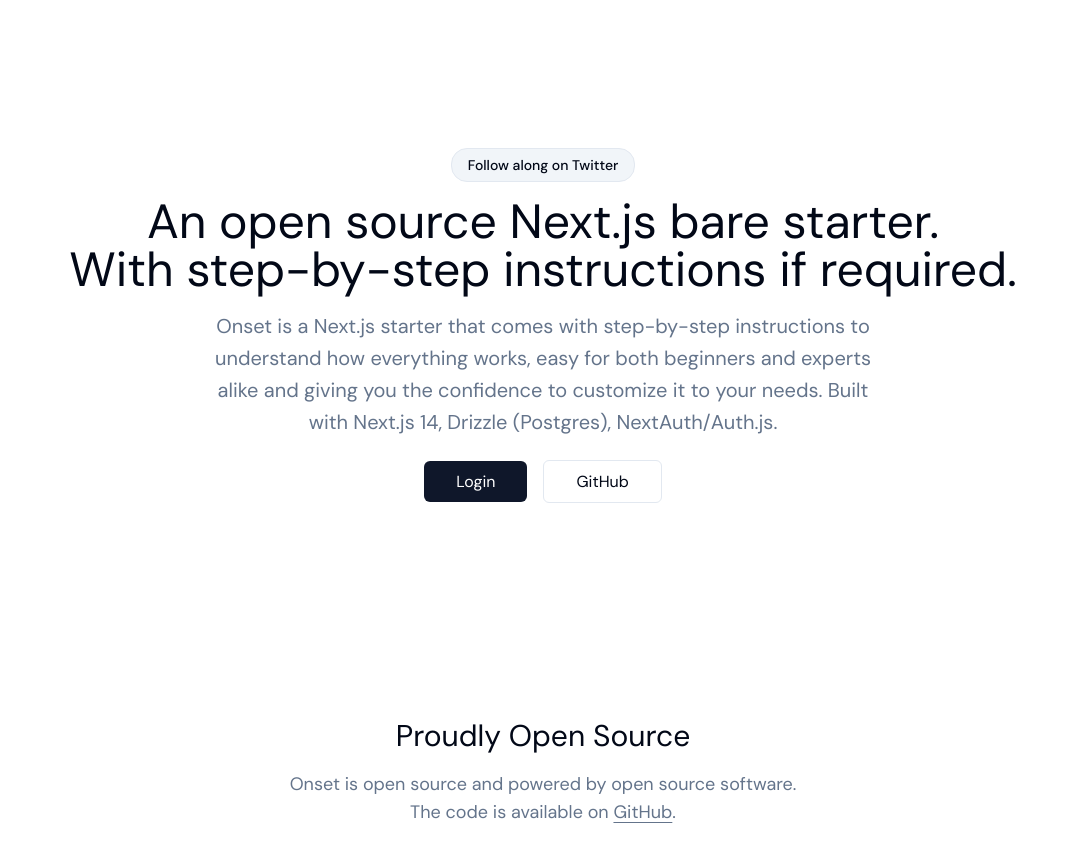
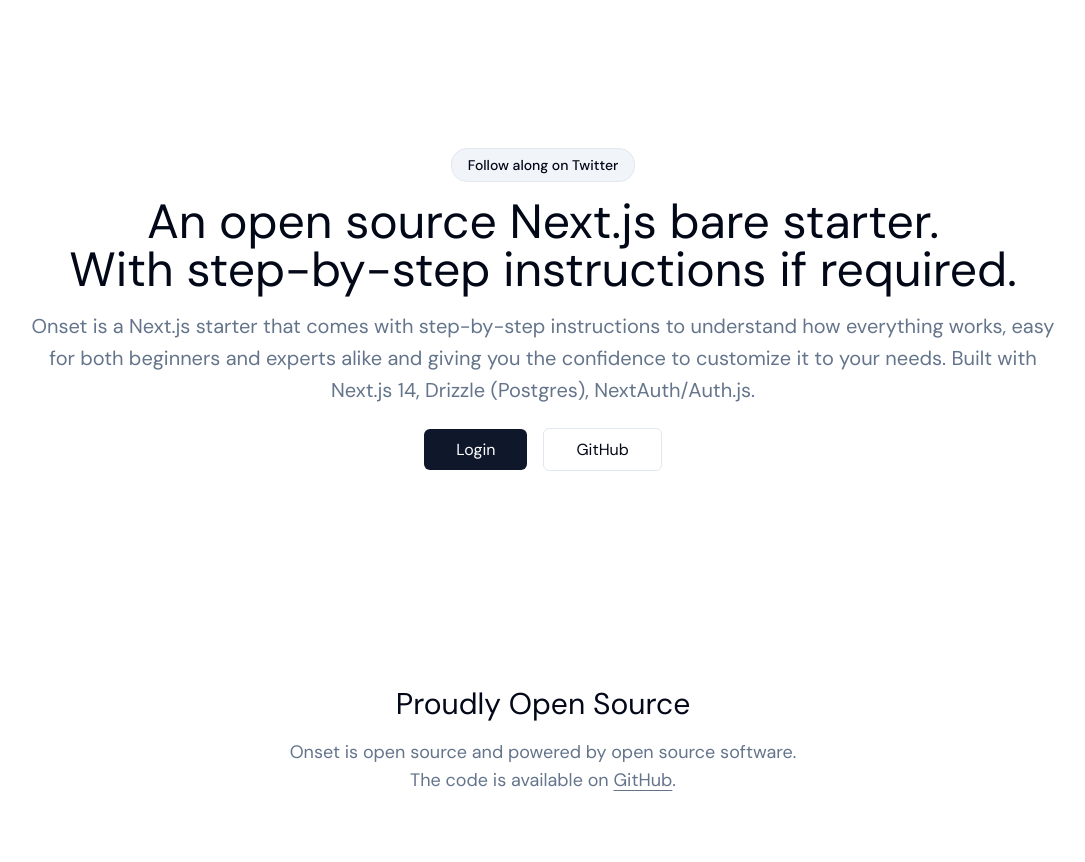
Before and after one commit to nrjdalal/onset, a Next.js app: page / in a window 1280 px wide. Shown: the top 862 px of the page, without its empty margins (97-1182 px from the left). Built offline with nearby package versions, Linux system fonts and the light colour scheme.

Commit message:
new login screen

```diff
--- a/src/app/(auth)/access/page.tsx
+++ b/src/app/(auth)/access/page.tsx
@@ -1,4 +1,5 @@
 import { auth, signIn } from '@/lib/auth'
+import Link from 'next/link'
 import { redirect } from 'next/navigation'
 
 const Page = async () => {
@@ -6,7 +7,10 @@
   if (session) return redirect('/dashboard')
 
   return (
-    <div className="bg-foreground/5 flex min-h-dvh items-center justify-center">
+    <div className="bg-foreground/5 grid min-h-dvh place-content-center place-items-center gap-y-12 pb-12">
+      <Link href={'/'} className="text-2xl font-bold">
+        Onset Starter
+      </Link>
       <div className="bg-background w-full max-w-sm rounded-md border p-5">
         <label className="mb-2 block font-medium">Email Address</label>
         <input
@@ -19,12 +23,19 @@
           type="password"
         />
 
-        <button
-          className="bg-foreground text-secondary mt-6 w-full rounded-md px-8 py-1.5 shadow-sm"
-          type="submit"
+        <form
+          action={async () => {
+            'use server'
+            await signIn('email')
+          }}
         >
-          Signin
-        </button>
+          <button
+            className="bg-foreground text-secondary mt-6 w-full rounded-md px-8 py-1.5 font-medium shadow-sm"
+            type="submit"
+          >
+            Signin
+          </button>
+        </form>
 
         <div className="mx-1 my-6 flex items-center">
           <hr className="flex-1" />
--- a/src/app/page.tsx
+++ b/src/app/page.tsx
@@ -4,7 +4,7 @@
   return (
     <main className="flex flex-col items-center p-5">
       <section className="space-y-6 pb-8 pt-6 md:pb-12 md:pt-10 lg:py-32">
-        <div className="container flex max-w-[64rem] flex-col items-center gap-4 text-center">
+        <div className="container flex max-w-screen-xl flex-col items-center gap-4 text-center">
           <Link
             href="https://twitter.com/nrjdalal_com"
             className="bg-muted rounded-2xl border bg-slate-100 px-4 py-1.5 text-sm font-medium"
@@ -17,7 +17,7 @@
             <br />
             With step-by-step instructions if required.
           </h1>
-          <p className="text-muted-foreground max-w-[42rem] leading-normal sm:text-xl sm:leading-8">
+          <p className="text-muted-foreground max-w-screen-lg leading-normal sm:text-xl sm:leading-8">
             Onset is a Next.js starter that comes with step-by-step instructions
             to understand how everything works, easy for both beginners and
             experts alike and giving you the confidence to customize it to your
@@ -43,11 +43,11 @@
       </section>
 
       <section id="open-source" className="container py-8 md:py-12 lg:py-24">
-        <div className="mx-auto flex max-w-[58rem] flex-col items-center justify-center gap-4 text-center">
-          <h2 className="font-heading text-3xl leading-[1.1] sm:text-3xl">
+        <div className="mx-auto flex max-w-screen-md flex-col items-center justify-center gap-4 text-center">
+          <h2 className="font-heading text-3xl sm:text-3xl">
             Proudly Open Source
           </h2>
-          <p className="text-muted-foreground max-w-[85%] leading-normal sm:text-lg sm:leading-7">
+          <p className="text-muted-foreground leading-normal sm:text-lg sm:leading-7">
             Onset is open source and powered by open source software. <br /> The
             code is available on{' '}
             <Link
```
